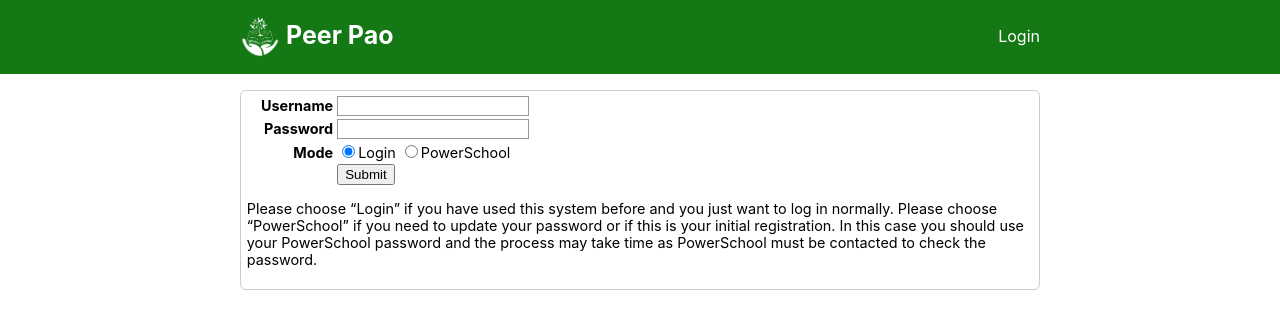
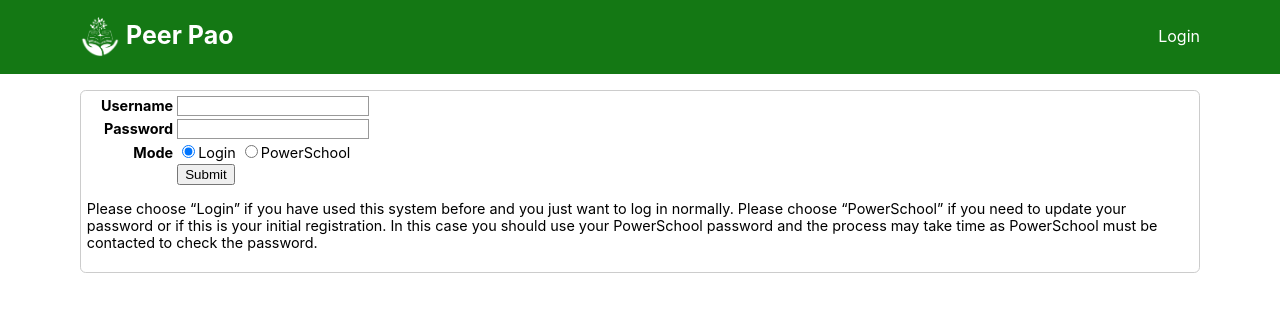
Before and after one commit to runxiyu/mentorweb, a Flask app: page /login in a window 1280 px wide. Shown: the top 329 px of the page. Run offline with Flask 3, Linux system fonts and the light colour scheme.

Commit message:
Add "notes" column to /register

```diff
--- a/server.py
+++ b/server.py
@@ -406,6 +406,7 @@ def register() -> Union[str, Response, werkzeugResponse]:
             ).fetchall()[0][0],
             datetime.fromtimestamp(i[2]).strftime("%c"),
             datetime.fromtimestamp(i[3]).strftime("%c"),
+            i[4]
         )
         for i in con.execute(
             "SELECT mid, mentor, time_start, time_end, notes FROM meetings WHERE mentor != ? AND coalesce(mentee, '') = '' AND time_end > ?",
--- a/static/style.css
+++ b/static/style.css
@@ -15,7 +15,7 @@ body {
 	padding-left: 1rem;
 	padding-right: 1rem;
 	margin: 1rem auto;
-	max-width: 50rem;
+	max-width: 70rem;
 }
 
 hr {
@@ -52,7 +52,7 @@ header {
 .header-content {
 	padding-left: 1em;
 	padding-right: 1em;
-	max-width: 50rem;
+	max-width: 70rem;
 	display: flex;
 	justify-content: space-between;
 	align-items: center;
```
